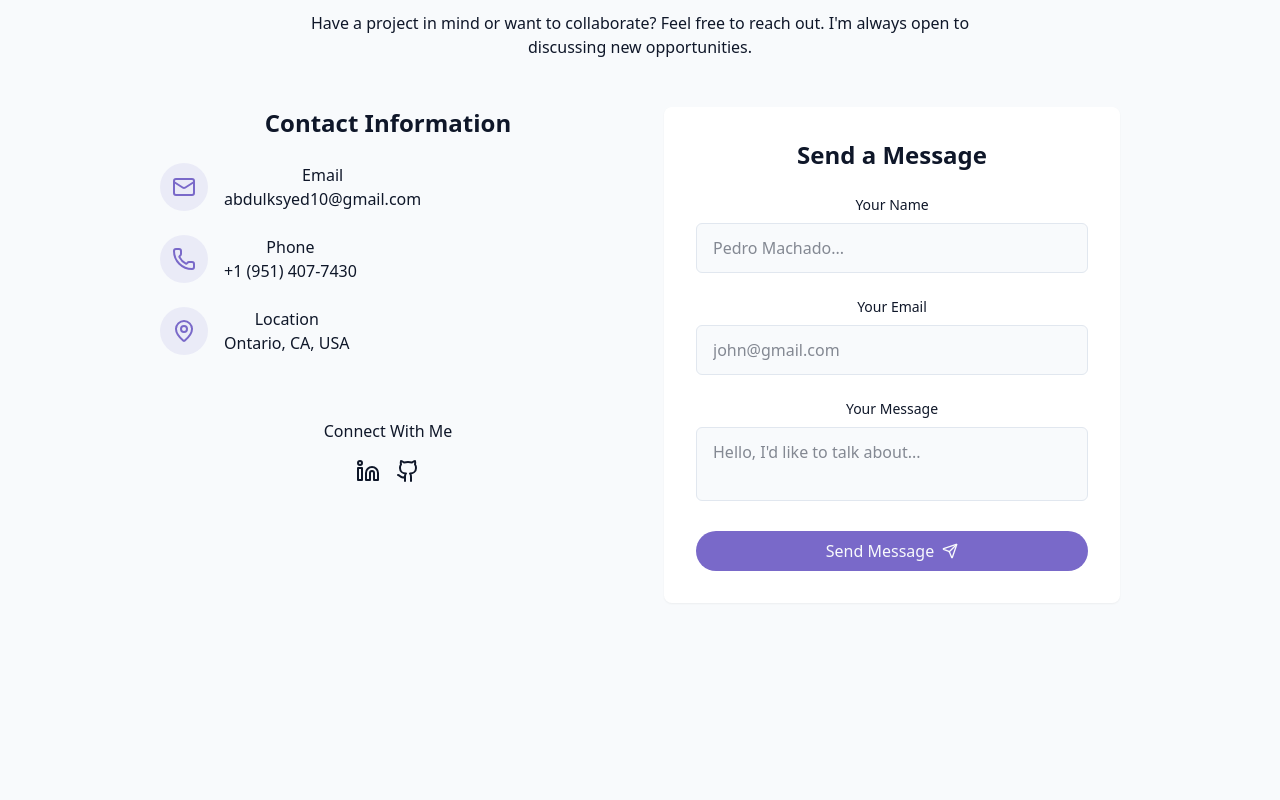
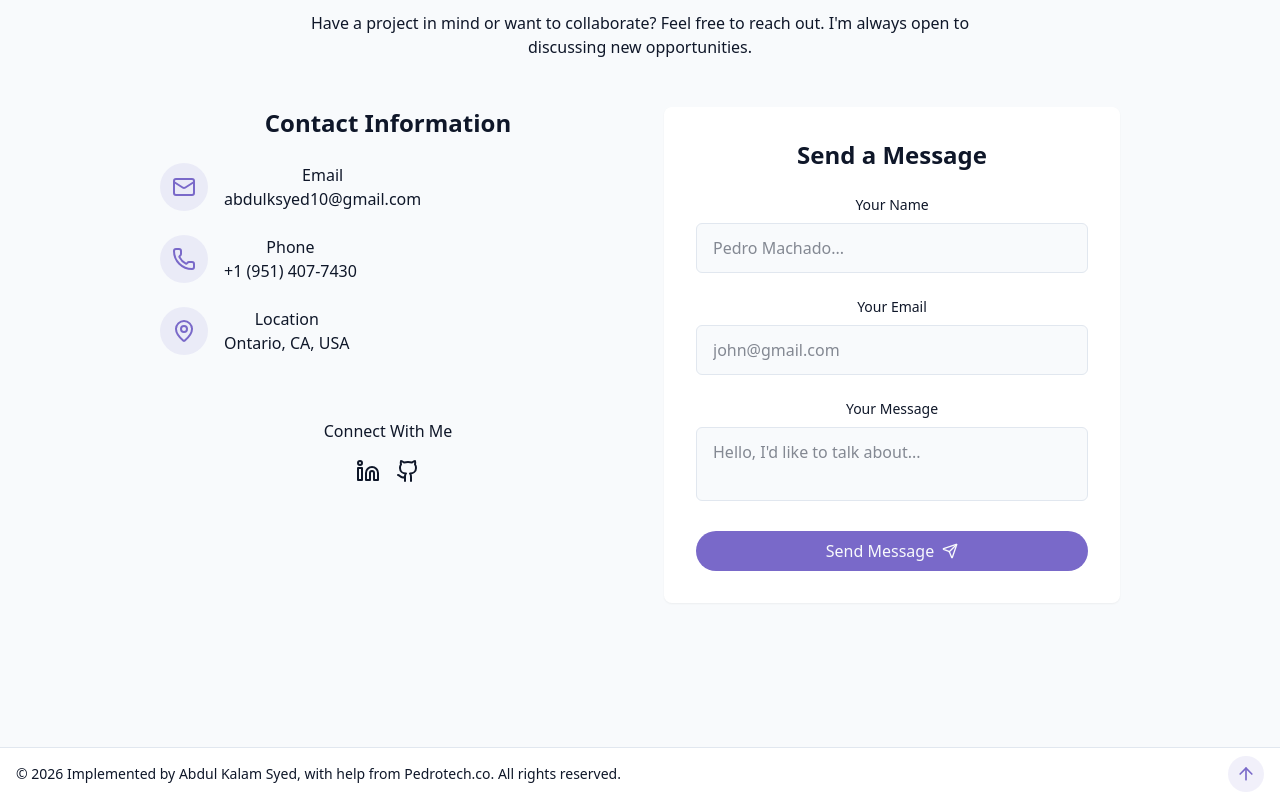
Before and after one commit to abdulksyed10/My-Portfolio-Website, a React app: page / in a window 1280 px wide. Shown: the part 943-1743 px from the top of the page. Before the commit the page ends 1642 px from the top, so only its background shows below. Built offline with nearby package versions, Linux system fonts and the light colour scheme; the HTML template or start-up script is replaced by a standard one.

Commit message:
Added Footer

```diff
--- a/src/components/Footer.jsx
+++ b/src/components/Footer.jsx
@@ -0,0 +1,19 @@
+import { ArrowUp } from "lucide-react";
+
+export const Footer = () => {
+  return (
+    <footer className="py-2 px-4 bg-card relative border-t border-border mt-12 flex flex-wrap justify-between items-center">
+      {" "}
+      <p className="text-sm text-muted-foreground">
+        {" "}
+        &copy; {new Date().getFullYear()} Implemented by Abdul Kalam Syed, with help from Pedrotech.co. All rights reserved.
+      </p>
+      <a
+        href="#hero"
+        className="p-2 rounded-full bg-primary/10 hover:bg-primary/20 text-primary transition-colors"
+      >
+        <ArrowUp size={20} />
+      </a>
+    </footer>
+  );
+};
--- a/src/pages/Home.jsx
+++ b/src/pages/Home.jsx
@@ -3,6 +3,7 @@
 import { StarBackground } from "@/components/StarBackground";
 import { Navbar } from "../components/Navbar";
 import { ContactSection } from "../components/ContactSection";
+import { Footer } from "../components/Footer";
 
 export const Home = () => {
   return (
@@ -24,6 +25,7 @@
       </main>
 
       {/* Footer */}
+      <Footer />
 
     </div>
   );
```
